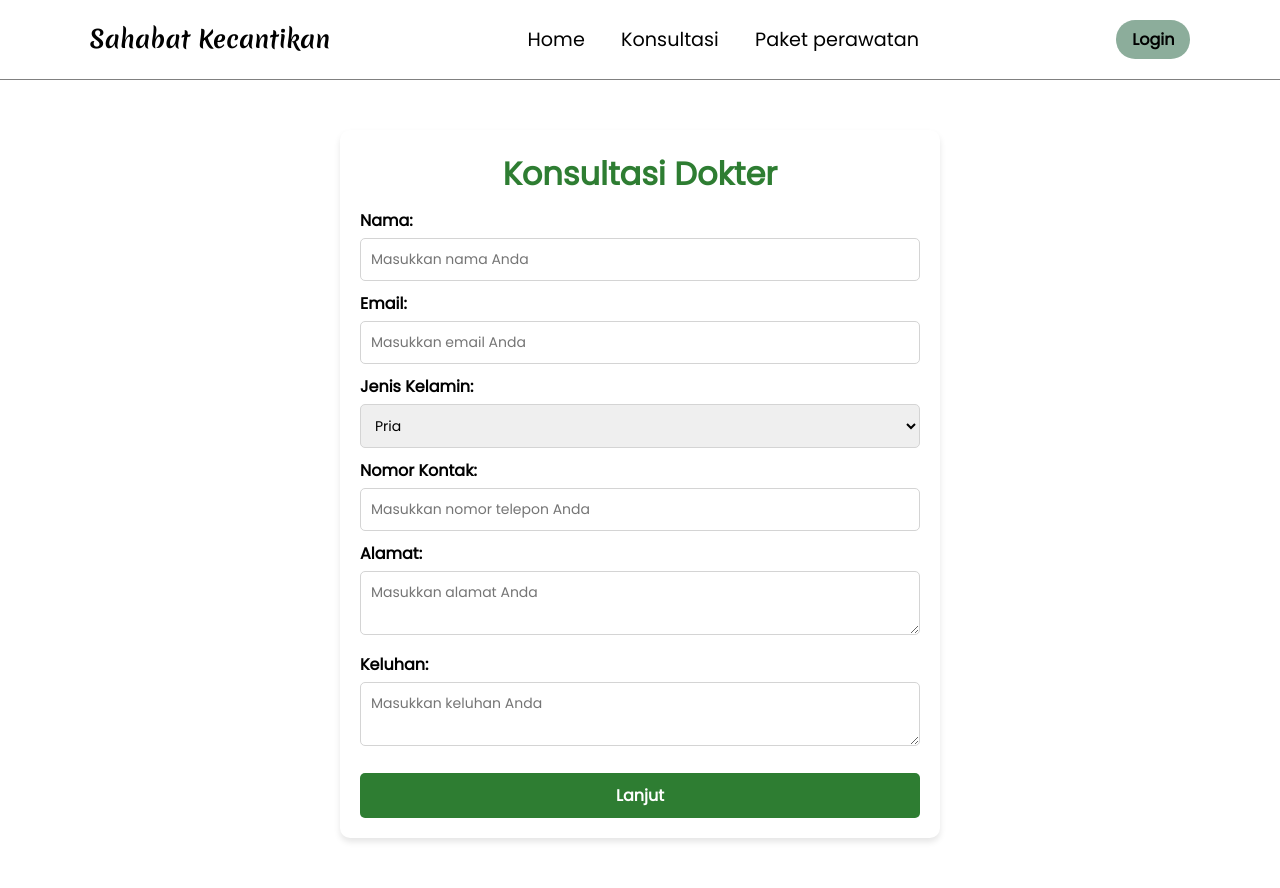
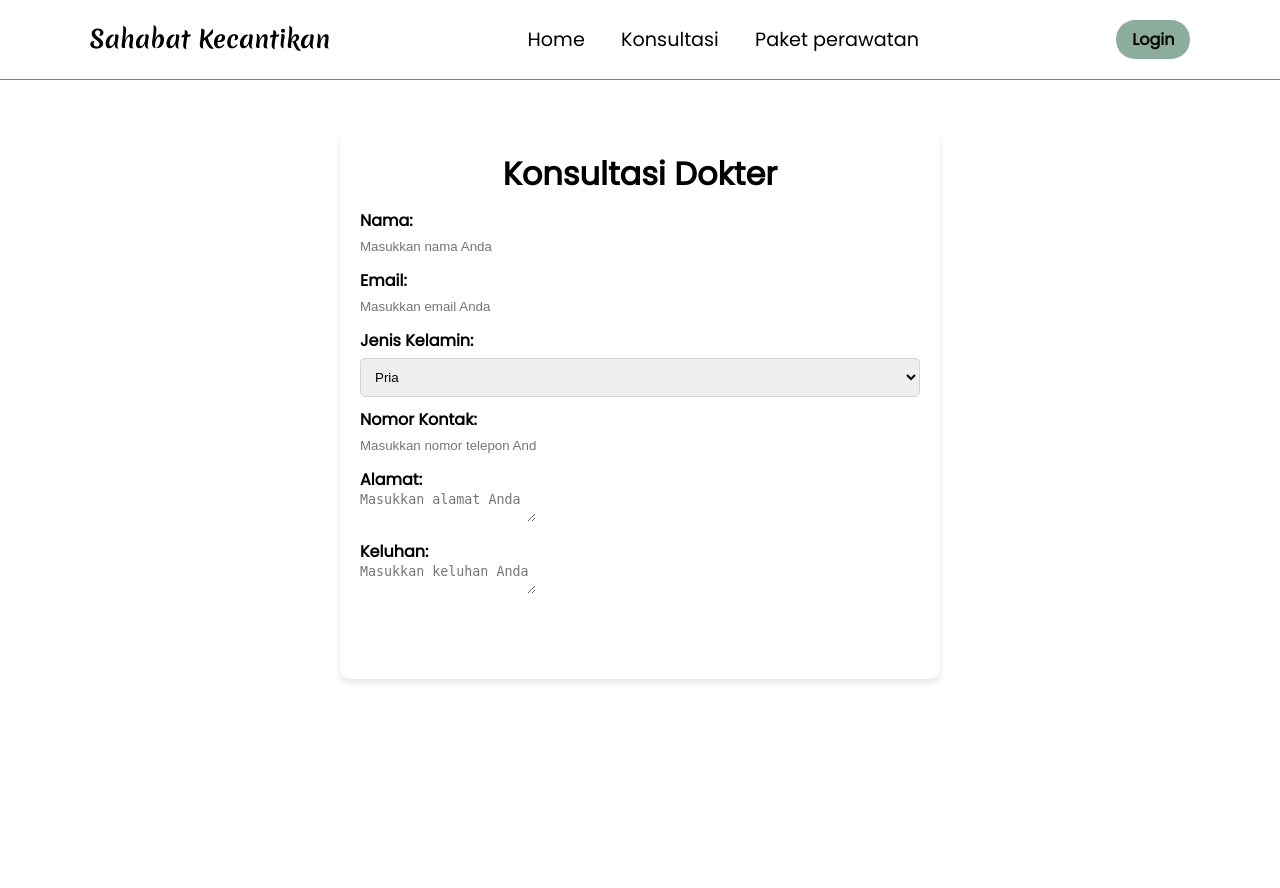
Before and after one commit to ferdi-oktavian/tugas_RPL, a PHP site: page /konsultasi1.php in a window 1280 px wide. After the commit the page ends 683 px from the top, so only its background shows below. Run offline with PHP 8.4, Linux system fonts and the light colour scheme.

Commit message:
Update konsultasi.css

```diff
--- a/tugas web/css/konsultasi.css
+++ b/tugas web/css/konsultasi.css
@@ -65,6 +65,12 @@ body {
   color: var(--bg);
 }
 
+body {
+  font-family: "Poppins", sans-serif;
+  background-color: var(--main-bg);
+  color: var(--main-text-color);
+}
+
 .container {
   max-width: 600px;
   margin: 50px auto;
@@ -76,36 +82,33 @@ body {
 
 h1 {
   text-align: center;
-  color: #2e7d32;
-  font-weight: 600;
+  color: var(--primary-color);
 }
 
 label {
-  font-weight: 600;
+  font-weight: bold;
   margin-top: 10px;
   display: block;
 }
 
-input, textarea, select, button {
+select, button {
   width: 100%;
   padding: 10px;
   margin-top: 5px;
   border: 1px solid #d4d4d4;
   border-radius: 5px;
-  font-family: 'Poppins', sans-serif;
-  font-size: 14px;
 }
 
 button {
-  background-color: #2e7d32;
+  background-color: var(--primary-color);
   color: white;
   border: none;
   cursor: pointer;
   margin-top: 20px;
   font-size: 16px;
-  font-weight: 600;
+  font-weight: bold;
 }
 
 button:hover {
-  background-color: #1b5e20;
+  background-color: var(--primary-hover);
 }
```
